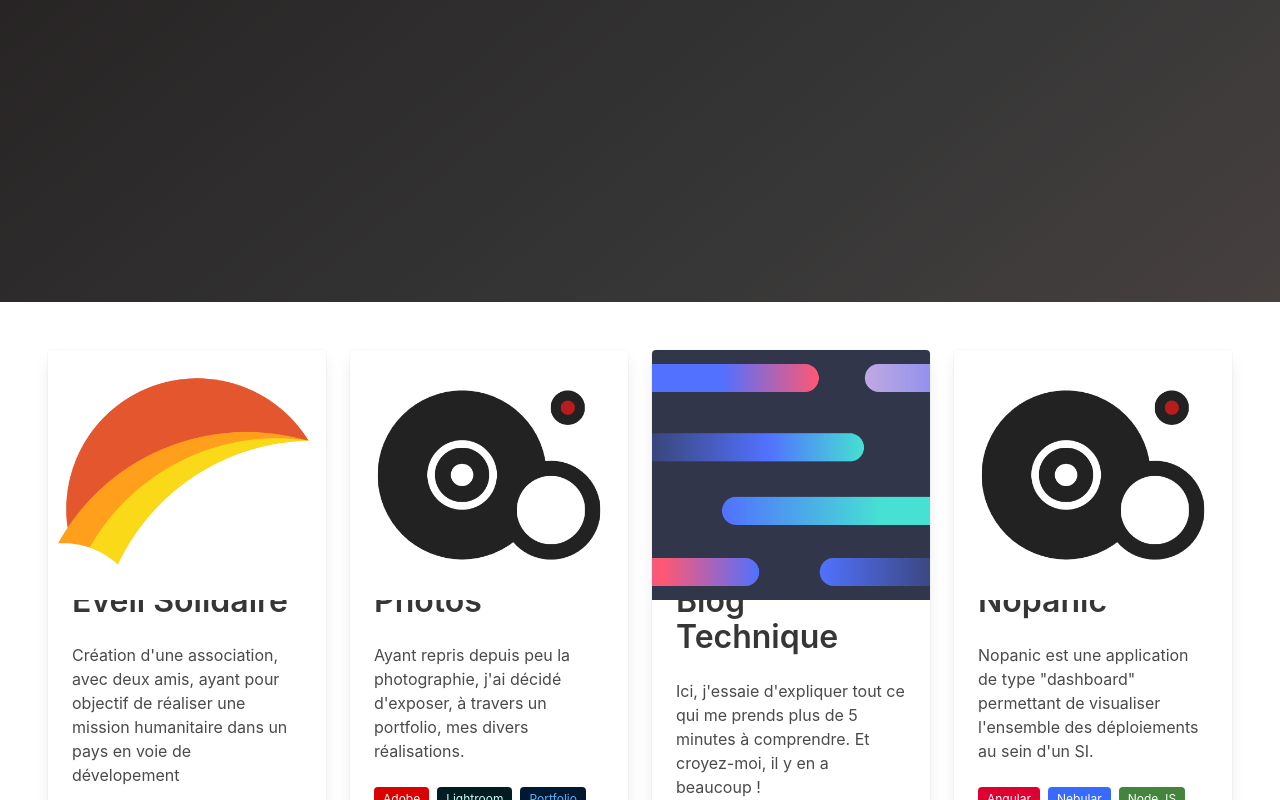
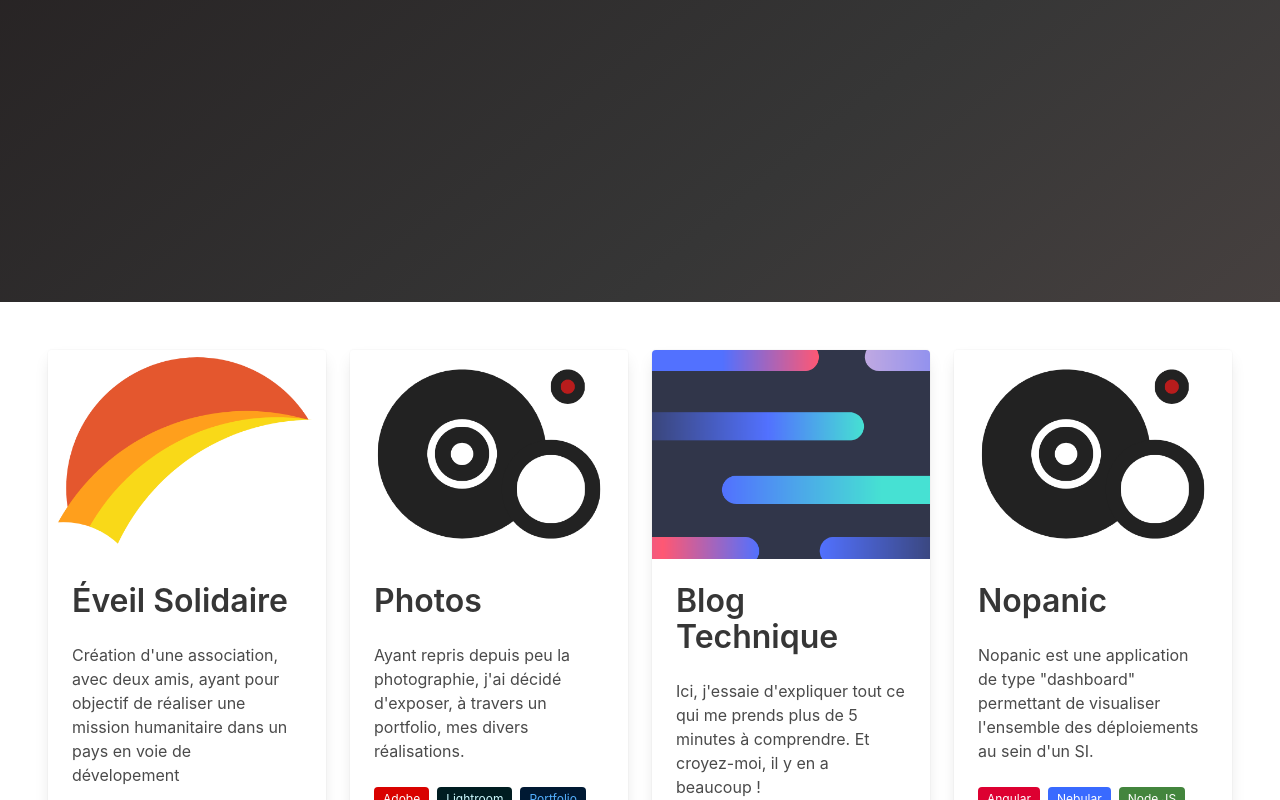
Before and after one commit to fabiendubois/Milkshake, a plain HTML site: page index.html in a window 1280 px wide. Shown: the part 498-1298 px from the top of the page. Drawn offline with nearby package versions, Linux system fonts and the light colour scheme.

Commit message:
fix css ; images & links

```diff
--- a/index.html
+++ b/index.html
@@ -10,7 +10,7 @@
 </head>
 
 <body>
-    <section class="hero hero is-fullheight is-dark is-bold">
+    <section class="hero is-fullheight is-dark is-bold">
         <div class="hero-body">
             <div class="container has-text-centered">
                 <h1 class="title">
@@ -25,7 +25,6 @@
 
     <section class="section">
         <div class="tile is-ancestor">
-
             <!-- Eveil Solidaire -->
             <div class="tile is-parent">
                 <div class="card">
@@ -33,9 +32,8 @@
                     <div class="card-image">
                         <figure class="image is-4by3">
                             <a href="https://www.eveil-solidaire.org/accueil">
-                                <img src="./assets/eveil-solidaire-500x500.png" alt="Logo Eveil Solidaire" style="object-fit: cover;
-                                width: 100%;
-                                height: 250px;">
+                                <img src="./assets/eveil-solidaire-500x500.png" alt="Logo Eveil Solidaire"
+                                    style="object-fit: cover; width: 100%;">
                             </a>
                         </figure>
                     </div>
@@ -67,10 +65,9 @@
                     <!-- CARD IMAGE -->
                     <div class="card-image">
                         <figure class="image is-4by3">
-                            <a href="https://www.eveil-solidaire.org/accueil">
-                                <img src="./assets/photographie-500x500.png" alt="Logo Photographies" style="object-fit: cover;
-                                width: 100%;
-                                height: 250px;">
+                            <a href="https://photo.fdu.ovh/">
+                                <img src="./assets/photographie-500x500.png" alt="Logo Photographies"
+                                    style="object-fit: cover; width: 100%;">
                             </a>
                         </figure>
                     </div>
@@ -103,10 +100,9 @@
                     <!-- CARD IMAGE -->
                     <div class="card-image">
                         <figure class="image is-4by3">
-                            <a href="https://www.eveil-solidaire.org/accueil">
-                                <img src="./assets/blog-500x500.png" alt="Logo Blog Technique" style="object-fit: cover;
-                                width: 100%;
-                                height: 250px;">
+                            <a href="https://fdu.ovh/">
+                                <img src="./assets/blog-500x500.png" alt="Logo Blog Technique"
+                                    style="object-fit: cover; width: 100%;">
                             </a>
                         </figure>
                     </div>
@@ -138,9 +134,8 @@
                     <div class="card-image">
                         <figure class="image is-4by3">
                             <a href="http://nopanic-front.s3-website-eu-west-1.amazonaws.com/dashboard">
-                                <img src="./assets/photographie-500x500.png" alt="Logo Nopanic" style="object-fit: cover;
-                                            width: 100%;
-                                            height: 250px;">
+                                <img src="./assets/photographie-500x500.png" alt="Logo Nopanic"
+                                    style="object-fit: cover; width: 100%;">
                             </a>
                         </figure>
                     </div>
```
